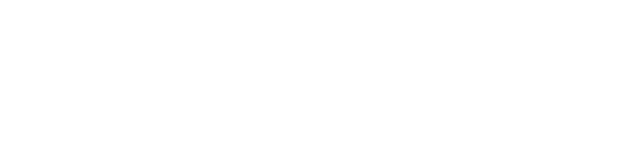
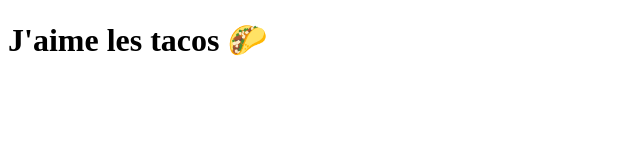
Before and after one commit to JustForDevBYNitra/LesFansDeTacos, a plain HTML site: page index.html in a window 1280 px wide. Shown: the whole page, without its empty margins (0-640 px from the left). Drawn offline with Linux system fonts and the light colour scheme.

Commit message:
Update index.html

```diff
--- a/index.html
+++ b/index.html
@@ -11,7 +11,7 @@
 </head>
 
 <body>
-
+     <h1> J'aime les tacos 🌮</h1>
 </body>
 
 </html>
```
